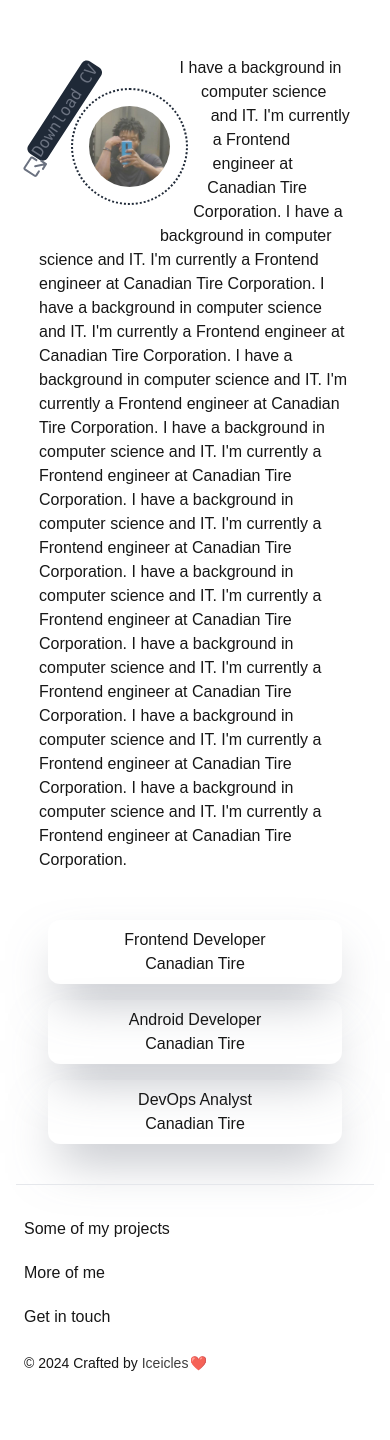
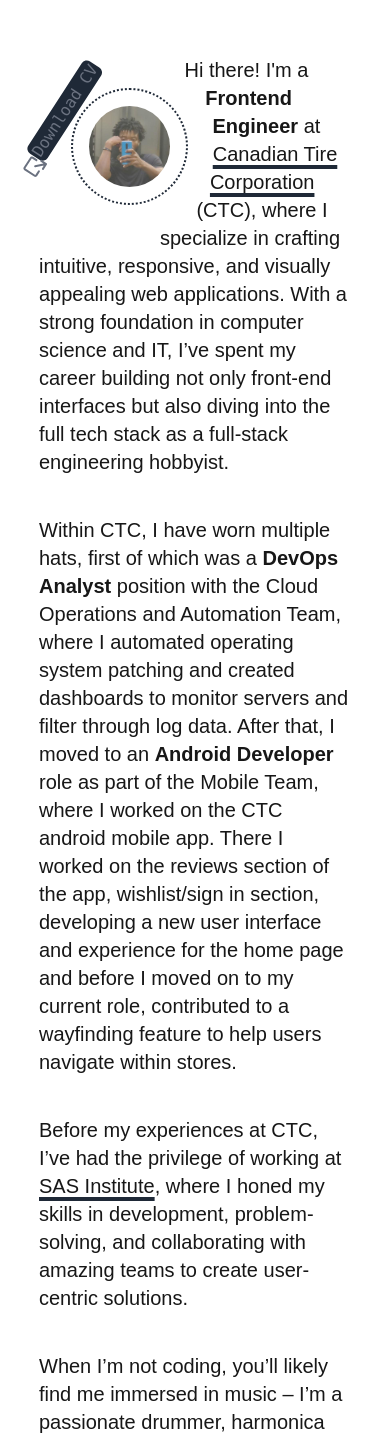
Before and after one commit to iceicles/portfolio, a Next.js app: page /about-me in a window 390 px wide. Shown: the part 108-1548 px from the top of the page. Before the commit the page ends 1497 px from the top, so only its background shows below. Built offline with nearby package versions, Linux system fonts and the light colour scheme.

Commit message:
working on about me page content and styles

```diff
--- a/app/about-me/page.tsx
+++ b/app/about-me/page.tsx
@@ -77,7 +77,7 @@
 
   return (
     <>
-      <div className='flex flex-col md:flex-row justify-evenly'>
+      <div className='flex flex-col lg:flex-row justify-evenly'>
         <MainSection />
         <TimelineSection showModal={onModalClick} />
       </div>
--- a/components/Card/AboutMeCardShort/index.tsx
+++ b/components/Card/AboutMeCardShort/index.tsx
@@ -1,4 +1,5 @@
 import React, { FC } from 'react';
+import { CTCLogo } from '../../Icons';
 
 interface AboutMeCardShort {
   id: number;
@@ -19,8 +20,10 @@
         onClick={() => onClick(id)}
         className='p-2 rounded-xl shadow-2xl shadow-gray-500/50 hover:border-button hover:animate-pulse2'
       >
-        <h1>{title}</h1>
-        <p>{workplace}</p>
+        <h1 className='text-xl'>{title}</h1>
+        <span className='flex gap-1 justify-center items-center'>
+          <CTCLogo /> <p>{workplace}</p>{' '}
+        </span>
       </button>
     </>
   );
--- a/containers/about-page/main-section/index.tsx
+++ b/containers/about-page/main-section/index.tsx
@@ -2,28 +2,73 @@
 import { ProfilePicture } from '../../home-page/hero-section/ProfilePic/ProfilePicture';
 
 const MainSection = () => {
+  const paragraphStyles = 'text-xl mb-10';
   return (
     <>
-      <div className='w-[80vw] lg:w-[50vw] md:w-[60vw] md:ml-[10vw] block self-center gap-0'>
+      <div className='w-[80vw] lg:w-[50vw] lg:ml-[10vw] block self-center gap-0'>
         <ProfilePicture additionalClass='float-left profile-pic' />
-        <p>
-          I have a background in computer science and IT. I'm currently a
-          Frontend engineer at Canadian Tire Corporation. I have a background in
-          computer science and IT. I'm currently a Frontend engineer at Canadian
-          Tire Corporation. I have a background in computer science and IT. I'm
-          currently a Frontend engineer at Canadian Tire Corporation. I have a
-          background in computer science and IT. I'm currently a Frontend
-          engineer at Canadian Tire Corporation. I have a background in computer
-          science and IT. I'm currently a Frontend engineer at Canadian Tire
-          Corporation. I have a background in computer science and IT. I'm
-          currently a Frontend engineer at Canadian Tire Corporation. I have a
-          background in computer science and IT. I'm currently a Frontend
-          engineer at Canadian Tire Corporation. I have a background in computer
-          science and IT. I'm currently a Frontend engineer at Canadian Tire
-          Corporation. I have a background in computer science and IT. I'm
-          currently a Frontend engineer at Canadian Tire Corporation. I have a
-          background in computer science and IT. I'm currently a Frontend
-          engineer at Canadian Tire Corporation.
+        <p className={paragraphStyles}>
+          Hi there! I'm a <strong>Frontend Engineer</strong> at{' '}
+          <a
+            href='https://www.canadiantire.ca/en.html'
+            target='_blank'
+            className='active-link'
+          >
+            Canadian Tire Corporation {}
+          </a>
+          (CTC), where I specialize in crafting intuitive, responsive, and
+          visually appealing web applications. With a strong foundation in
+          computer science and IT, I’ve spent my career building not only
+          front-end interfaces but also diving into the full tech stack as a
+          full-stack engineering hobbyist.
+        </p>
+
+        <p className={paragraphStyles}>
+          Within CTC, I have worn multiple hats, first of which was a{' '}
+          <strong>DevOps Analyst</strong> position with the Cloud Operations and
+          Automation Team, where I automated operating system patching and
+          created dashboards to monitor servers and filter through log data.
+          After that, I moved to an <strong>Android Developer</strong> role as
+          part of the Mobile Team, where I worked on the CTC android mobile app.
+          There I worked on the reviews section of the app, wishlist/sign in
+          section, developing a new user interface and experience for the home
+          page and before I moved on to my current role, contributed to a
+          wayfinding feature to help users navigate within stores.
+        </p>
+
+        <p className={paragraphStyles}>
+          Before my experiences at CTC, I’ve had the privilege of working at{' '}
+          <a
+            href='https://www.sas.com/en_ca/home.html'
+            target='_blank'
+            className='active-link'
+          >
+            SAS Institute
+          </a>
+          , where I honed my skills in development, problem-solving, and
+          collaborating with amazing teams to create user-centric solutions.{' '}
+        </p>
+
+        <p className={paragraphStyles}>
+          When I’m not coding, you’ll likely find me immersed in music – I’m a
+          passionate drummer, harmonica player, and I dabble in the piano as
+          well. My taste in music is diverse, but I have a special place for hip
+          hop, whether it's discovering new tracks or revisiting old classics.
+        </p>
+
+        <p className={paragraphStyles}>
+          I also make sure to balance my life with a healthy routine. I’m an
+          avid believer in working out, following a Push/Pull/Legs (PPL) routine
+          to stay fit and energized. When I’m not coding or in the gym, I enjoy
+          cooking, experimenting with new recipes, and unwinding with a good
+          book. Lately, I’ve been getting into fiction, exploring different
+          genres and expanding my imagination.
+        </p>
+
+        <p className={paragraphStyles}>
+          At my core, I'm someone who thrives on learning, whether it's new
+          technologies, new music, or new ideas. I’m always up for a challenge
+          and excited to see where my curiosity takes me next!
         </p>
       </div>
     </>
--- a/containers/about-page/timeline-section/index.tsx
+++ b/containers/about-page/timeline-section/index.tsx
@@ -8,7 +8,7 @@
 
 const TimelineSection: FC<TimelineSection> = ({ showModal }) => {
   return (
-    <div className='flex flex-col sm:flex-row md:flex-col mx-12 mt-12 sm:m-auto sm:mt-12 gap-4 sm:gap-[5vw] justify-evenly sm:flex-wrap'>
+    <div className='flex flex-col sm:flex-row lg:flex-col mx-12 mt-12 sm:m-auto sm:mt-12 gap-4 md:gap-[5vw] justify-evenly sm:flex-wrap'>
       {AboutMeCards.map((card) => (
         <React.Fragment key={card.id}>
           <AboutMeCardShort
```
